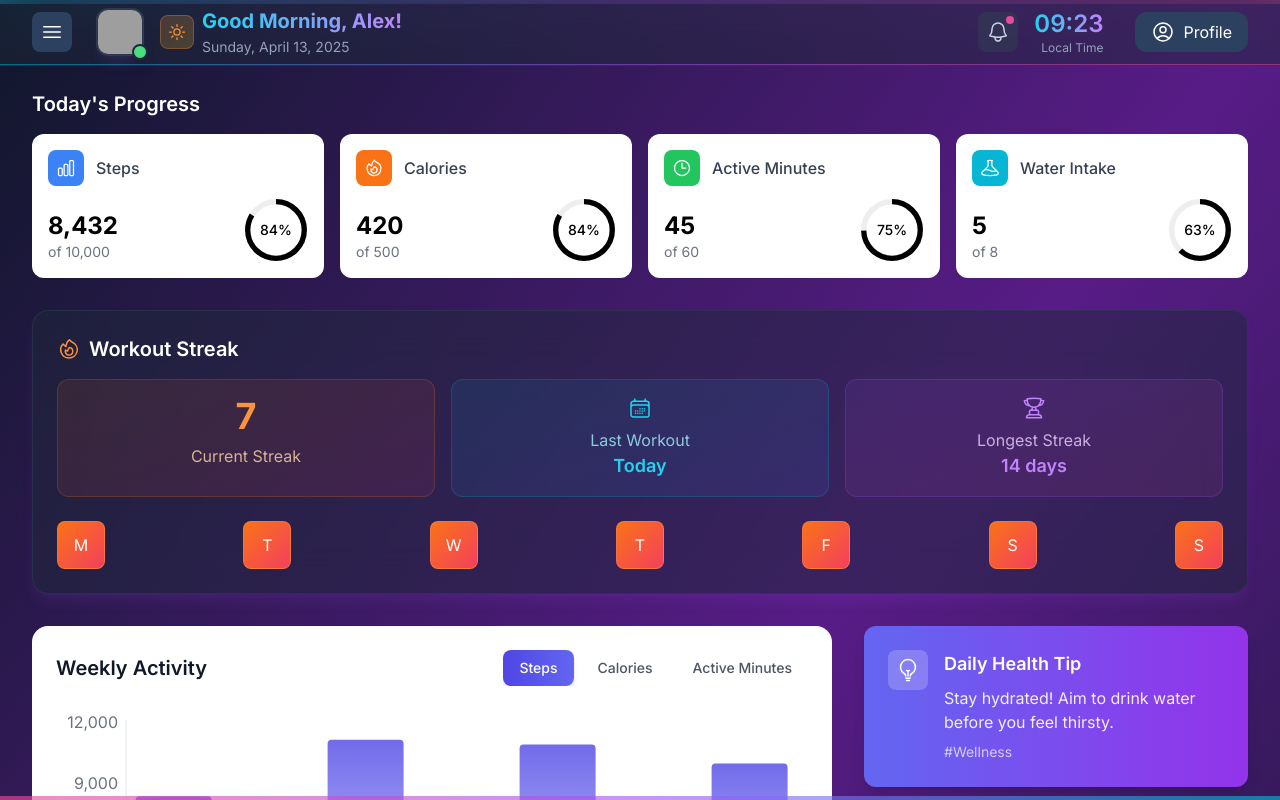
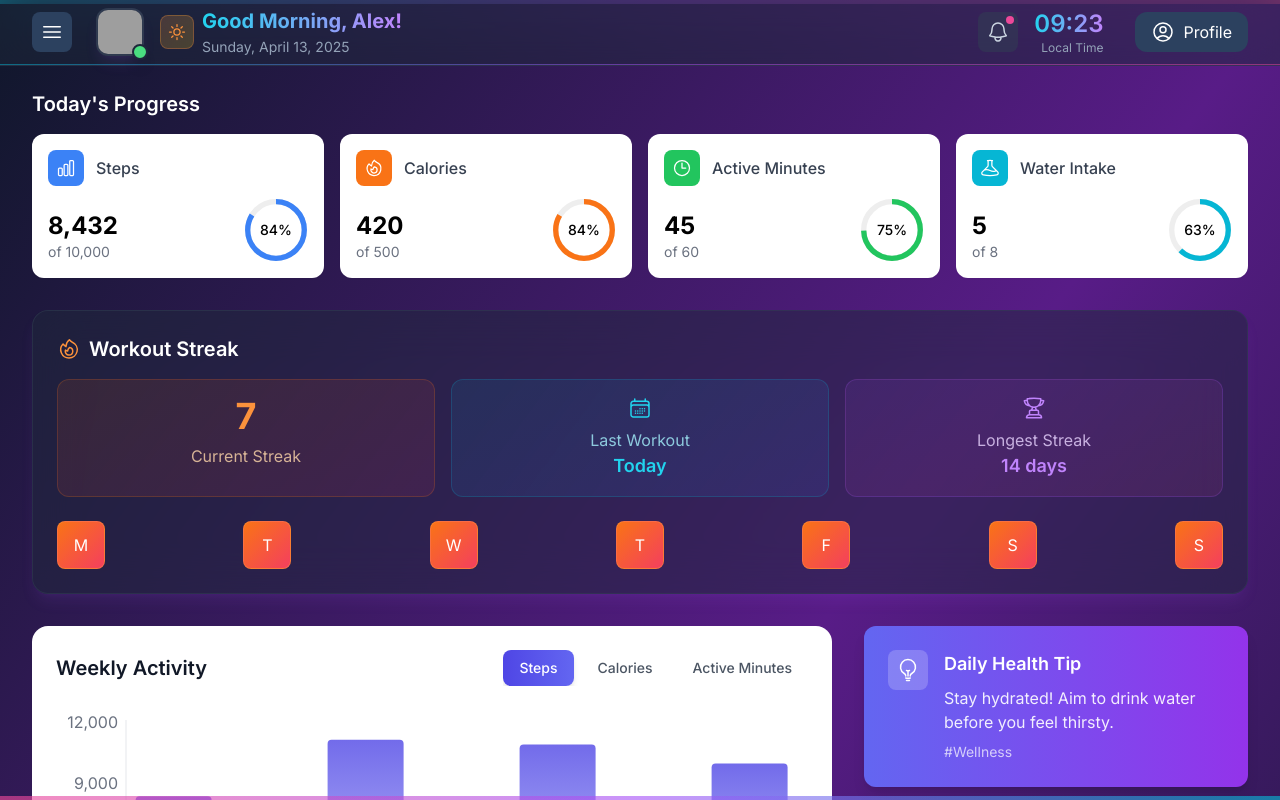
Before and after one commit to iAmAjayTeli/FitSync, a React (Vite) app: page / in a window 1280 px wide. Shown: the top 800 px of the page. Built offline with nearby package versions, Linux system fonts and the light colour scheme; grey boxes are pictures that could not be loaded.

Commit message:
some changes

```diff
--- a/src/components/dashboard/ProgressCards.tsx
+++ b/src/components/dashboard/ProgressCards.tsx
@@ -13,12 +13,14 @@ const ProgressCard = ({
   target,
   icon: Icon,
   color,
+  progressColor,
 }: {
   title: string;
   value: number;
   target: number;
   icon: any;
   color: string;
+  progressColor: string;
 }) => {
   const progress = Math.min((value / target) * 100, 100);
 
@@ -35,7 +37,7 @@ const ProgressCard = ({
         <h3 className="font-medium text-gray-700">{title}</h3>
       </div>
 
-      <div className="flex items-end justify-between">
+      <div className="flex justify-between items-end">
         <div>
           <p className="text-2xl font-bold">{value.toLocaleString()}</p>
           <p className="text-sm text-gray-500">of {target.toLocaleString()}</p>
@@ -55,12 +57,11 @@ const ProgressCard = ({
                 a 15.9155 15.9155 0 0 1 0 31.831
                 a 15.9155 15.9155 0 0 1 0 -31.831"
               fill="none"
-              stroke="currentColor"
+              stroke={progressColor}
               strokeWidth="3"
               initial={{ pathLength: 0 }}
               animate={{ pathLength: progress / 100 }}
               transition={{ duration: 1, ease: "easeOut" }}
-              className={color.replace('bg-', 'text-')}
             />
           </svg>
           <div className="absolute inset-0 flex items-center justify-center">
@@ -81,6 +82,7 @@ export const ProgressCards = () => {
         target={goals.find(g => g.type === 'steps')?.target || 10000}
         icon={ChartBarIcon}
         color="bg-blue-500"
+        progressColor="#3b82f6"
       />
       <ProgressCard
         title="Calories"
@@ -88,6 +90,7 @@ export const ProgressCards = () => {
         target={goals.find(g => g.type === 'calories')?.target || 500}
         icon={FireIcon}
         color="bg-orange-500"
+        progressColor="#f97316"
       />
       <ProgressCard
         title="Active Minutes"
@@ -95,6 +98,7 @@ export const ProgressCards = () => {
         target={goals.find(g => g.type === 'activeMinutes')?.target || 60}
         icon={ClockIcon}
         color="bg-green-500"
+        progressColor="#22c55e"
       />
       <ProgressCard
         title="Water Intake"
@@ -102,6 +106,7 @@ export const ProgressCards = () => {
         target={8}
         icon={BeakerIcon}
         color="bg-cyan-500"
+        progressColor="#06b6d4"
       />
     </div>
   );
```
Also changed, not shown: 1 other file (tests, documents, lock files or other folders).
